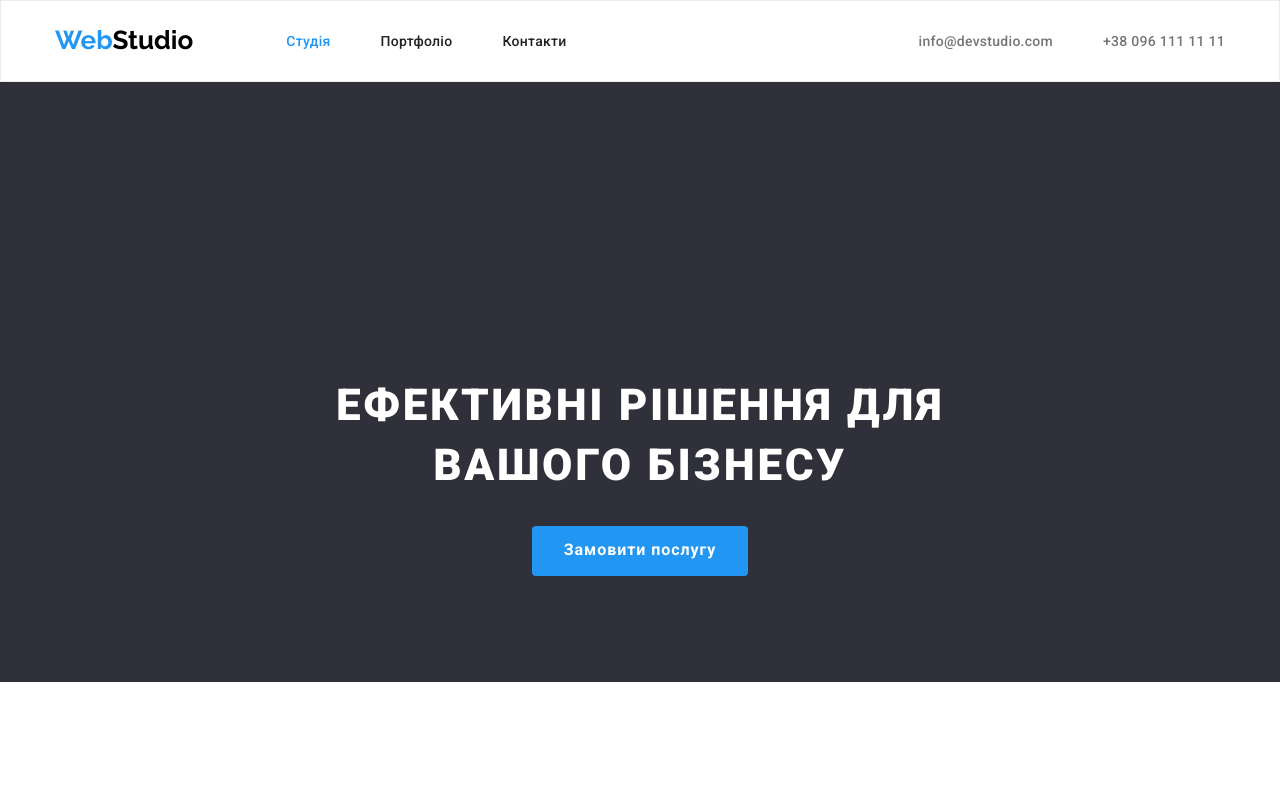
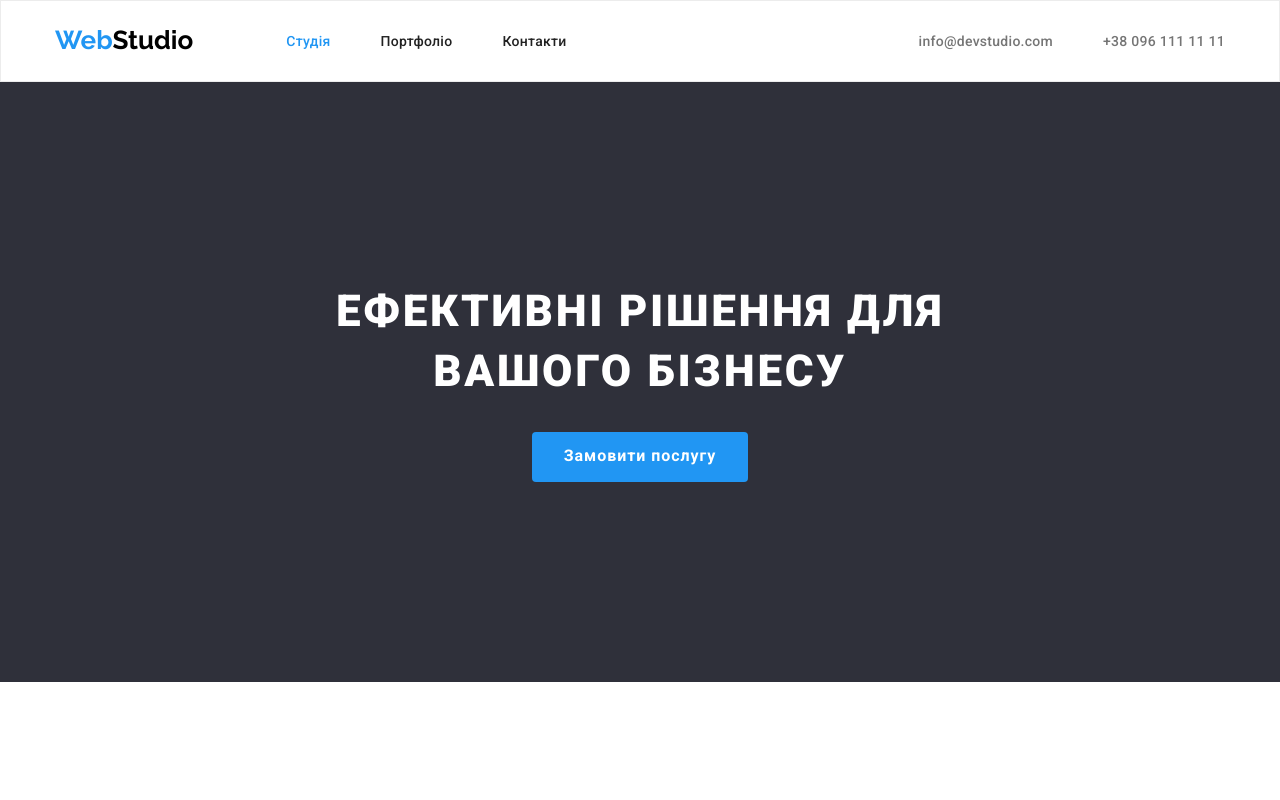
Before and after one commit to MaksymPryshliak/goit-markup-hw-02, a plain HTML site: page index.html in a window 1280 px wide. Shown: the top 800 px of the page. Drawn offline with Linux system fonts and the light colour scheme.

Commit message:
Update index.html

```diff
--- a/index.html
+++ b/index.html
@@ -32,7 +32,7 @@
 
     <main>
 
-        <section class="uppersite section">
+        <section class="uppersite">
             <div class="container">
                 <h1 class="site_header">Ефективні рішення для<br> вашого бізнесу</h1>
                 <button type="button" class="frst_btn">Замовити послугу</button>
```
